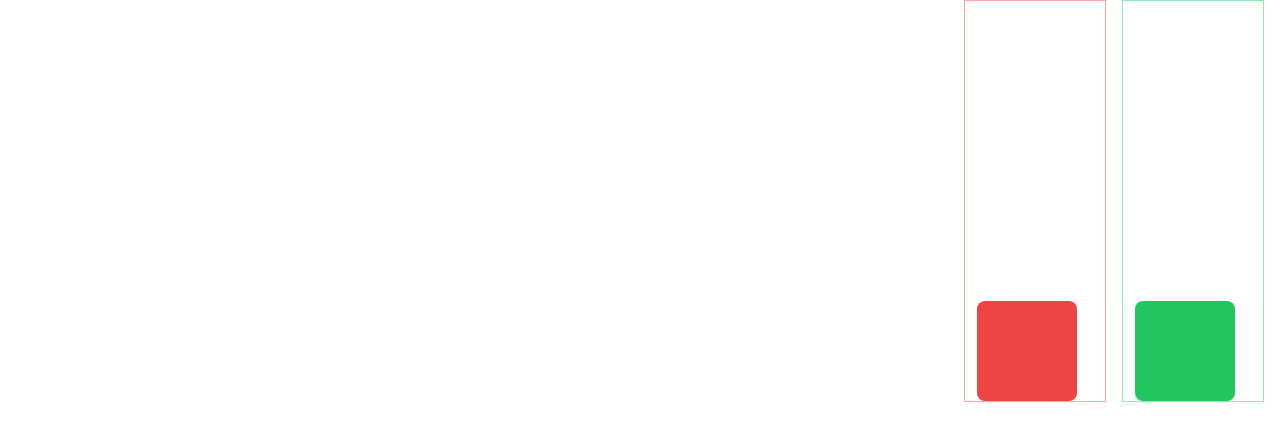
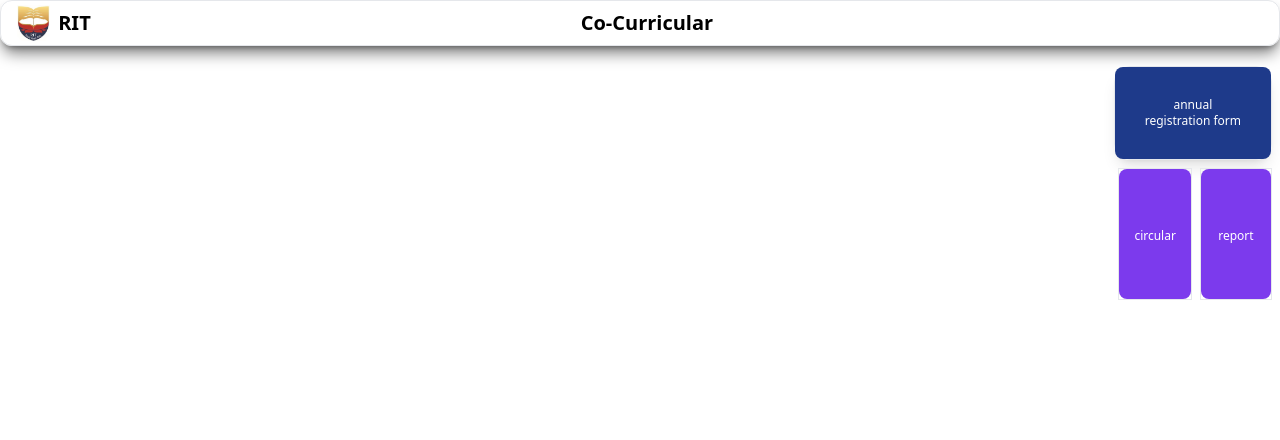
Before and after one commit to Gopikaran071/cocurricular, a React (Vite) app: page /Home in a window 1280 px wide. Shown: the top 440 px of the page. Built offline with nearby package versions, Linux system fonts and the light colour scheme.

Commit message:
update report

```diff
--- a/package.json
+++ b/package.json
@@ -4,7 +4,7 @@
   "version": "0.0.0",
   "type": "module",
   "scripts": {
-    "dev": "vite",
+    "dev": "vite --host  172.16.66.10",
     "build": "vite build",
     "lint": "eslint . --ext js,jsx --report-unused-disable-directives --max-warnings 0",
     "preview": "vite preview"
--- a/src/App.jsx
+++ b/src/App.jsx
@@ -7,6 +7,7 @@ import  Home  from './Home/Home'
 import Form from './Home/Form'
 import Circular from './Home/Circular'
 import Dashboard from './Dashboard/Dashboard'
+import Report from './Home/Report'
 
 
 
@@ -22,8 +23,7 @@ function App() {
         <Route path='/Home' element={<Home />}/>
         <Route path='/Form' element={<Form />}/>
         <Route path='/Circular' element={<Circular/>}/>
-
-
+        <Route path='/Report' element={<Report/>}/>
       </Routes>
 
     </div>
--- a/src/Home/Home.jsx
+++ b/src/Home/Home.jsx
@@ -1,18 +1,43 @@
 import React from 'react'
 import { Link } from 'react-router-dom'
+
 
 function Home() {
   return (
     <div>
-      <div className='float-right border border-green-300 mr-4'>
-      <Link to='/Form'>
-          <button className=' rounded-lg p-[50px] ml-3 bg-green-500 mr-7 mt-[300px] '></button>
-          </Link>
-      </div>
-      <div className='float-right border border-red-300 mr-4'>
-      <Link to='/Circular'>
-          <button className=' rounded-lg p-[50px] ml-3 bg-red-500 mr-7 mt-[300px] '></button>
-          </Link>
+
+      <nav className='border flex rounded-xl shadow-black/50 shadow-lg p-1'>
+        <a className='flex focus:shadow-sm ml-3' href='https://www.ritrjpm.ac.in/'>
+          <img src="/ramcologo.jpg" alt="" className='h-9' />
+          <span className='font-semibold mt-1 ml-2 text-xl'>RIT</span>
+        </a>
+        <h1 className='font-semibold mt-1 lg:ml-[490px] text-xl   md:ml-[550px]'>Co-Curricular</h1>
+      </nav>
+
+      {/* side taskbar */}
+      <div className='float-right mr-2 '>
+        <div className='mt-[20px]'>
+          <div className='float-right border  shadow-lg rounded-2xl '>
+            <Link to='/Form'>
+              <button className=' rounded-lg p-[30px]  bg-blue-900 text-xs text-white '><span>annual <br />registration form</span></button>
+            </Link>
+          </div>
+
+          <div className='w-1/2 flex float-right mt-2'>
+            <div className='border  w-1/2 mr-2'>
+              <Link to='/Circular'>
+                <button className=' rounded-lg p-[15px] h-[130px] w-full float-right bg-violet-600 '><span className='text-xs text-white text-wrap text-center'>circular</span></button>
+              </Link>
+            </div>
+            <div className='border  w-1/2'>
+              <Link to='/Report'>
+                <button className=' rounded-lg p-[15px] h-[130px] w-full float-right bg-violet-600 '><span className='text-xs text-white text-wrap text-center'>report</span></button>
+              </Link>
+            </div>
+          </div>
+
+
+        </div>
       </div>
     </div>
   )
--- /dev/null
+++ b/src/Home/Report.jsx
@@ -0,0 +1,9 @@
+import React from 'react'
+
+function Report() {
+  return (
+    <div>Report......</div>
+  )
+}
+
+export default Report
```
